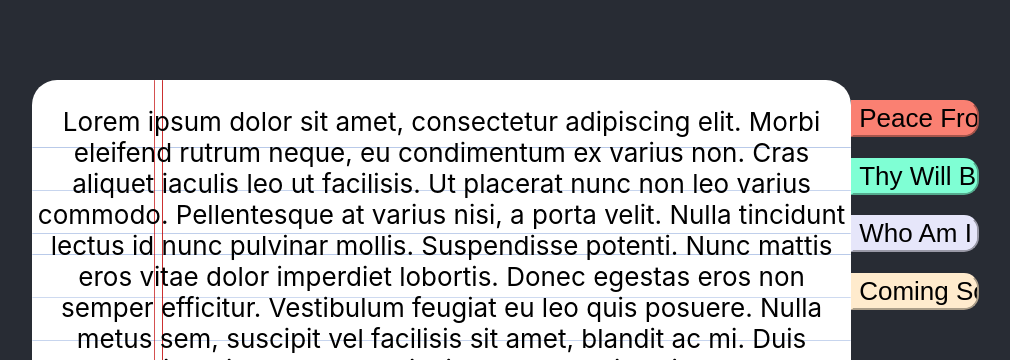
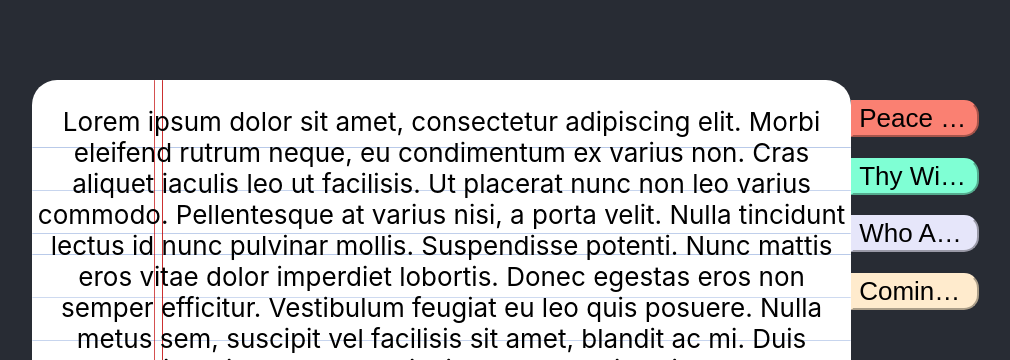
Before and after one commit to CreeperElement/with_love_devotions, a React (Create React App) app: page / in a window 1280 px wide. Shown: the top 360 px of the page, without its empty margins (96-1106 px from the left). Built offline with nearby package versions, Linux system fonts and the light colour scheme; no server answers; the database is empty.

Commit message:
Fixed resolution issues with tabs

```diff
--- a/src/App.css
+++ b/src/App.css
@@ -43,16 +43,22 @@
 .note-tab {
   border-radius: 0px 15px 15px 0px;
   font-size: calc(10px + 2vmin);
-  width: 10vw;
-  -webkit-transition: width .5s;
-  transition: width .5s;
+  width: fit-content;
+  max-width: 10vw;
+  -webkit-transition: padding-right .5s;
+  -webkit-transition: max-width .5s;
+  transition: padding-right .5s;
+  transition: max-width .5s;
   margin-top: 20%;
   white-space: nowrap;
-  overflow-y: hidden;
+  text-align: left;
+  text-overflow: ellipsis;
+  overflow-x: hidden;
 }
 
 .note-tab:hover {
-  width: 20vw;
+  max-width: 50vw;
+  padding-right: 20px;
   font-size: calc(10px + 2vmin);
 }
 
```
